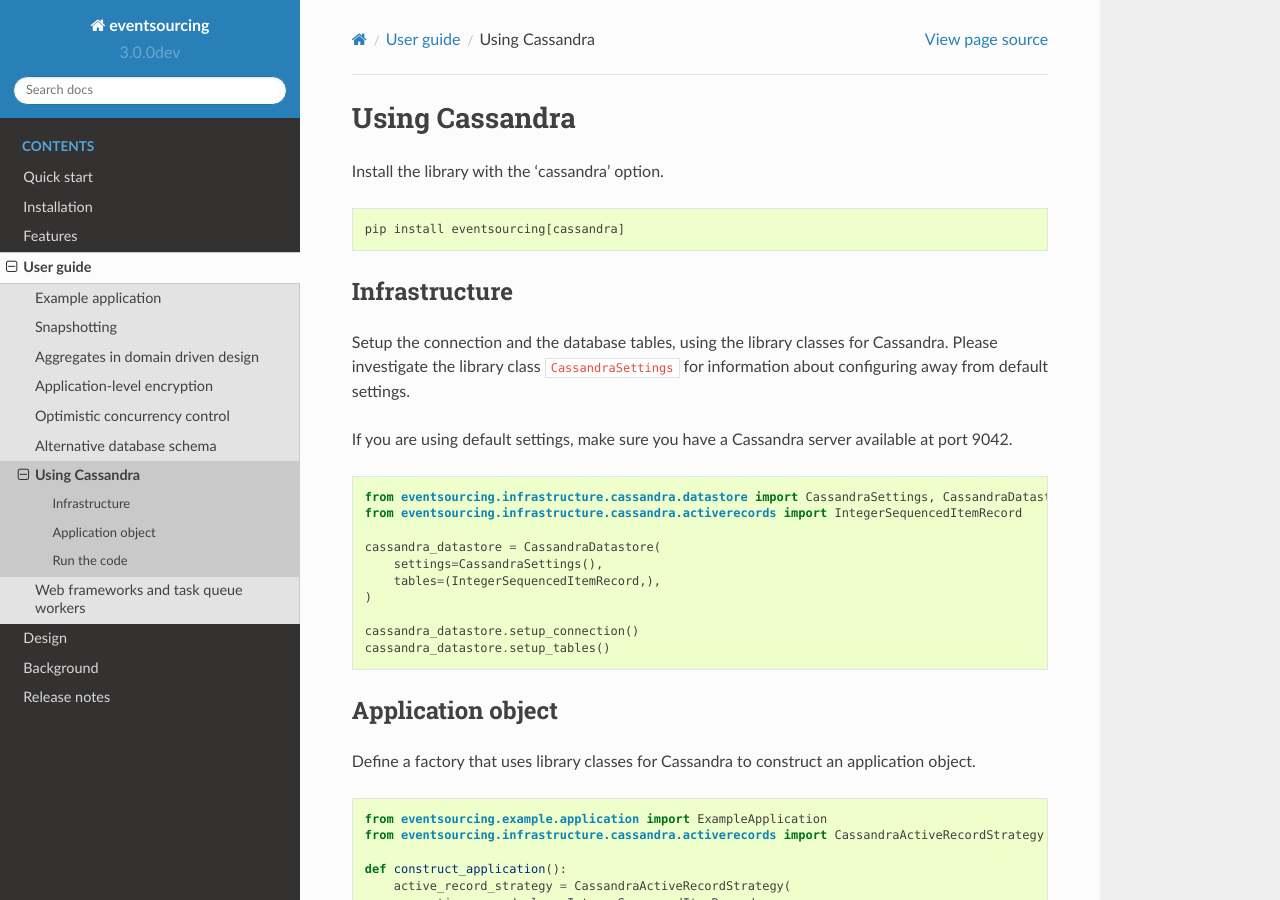
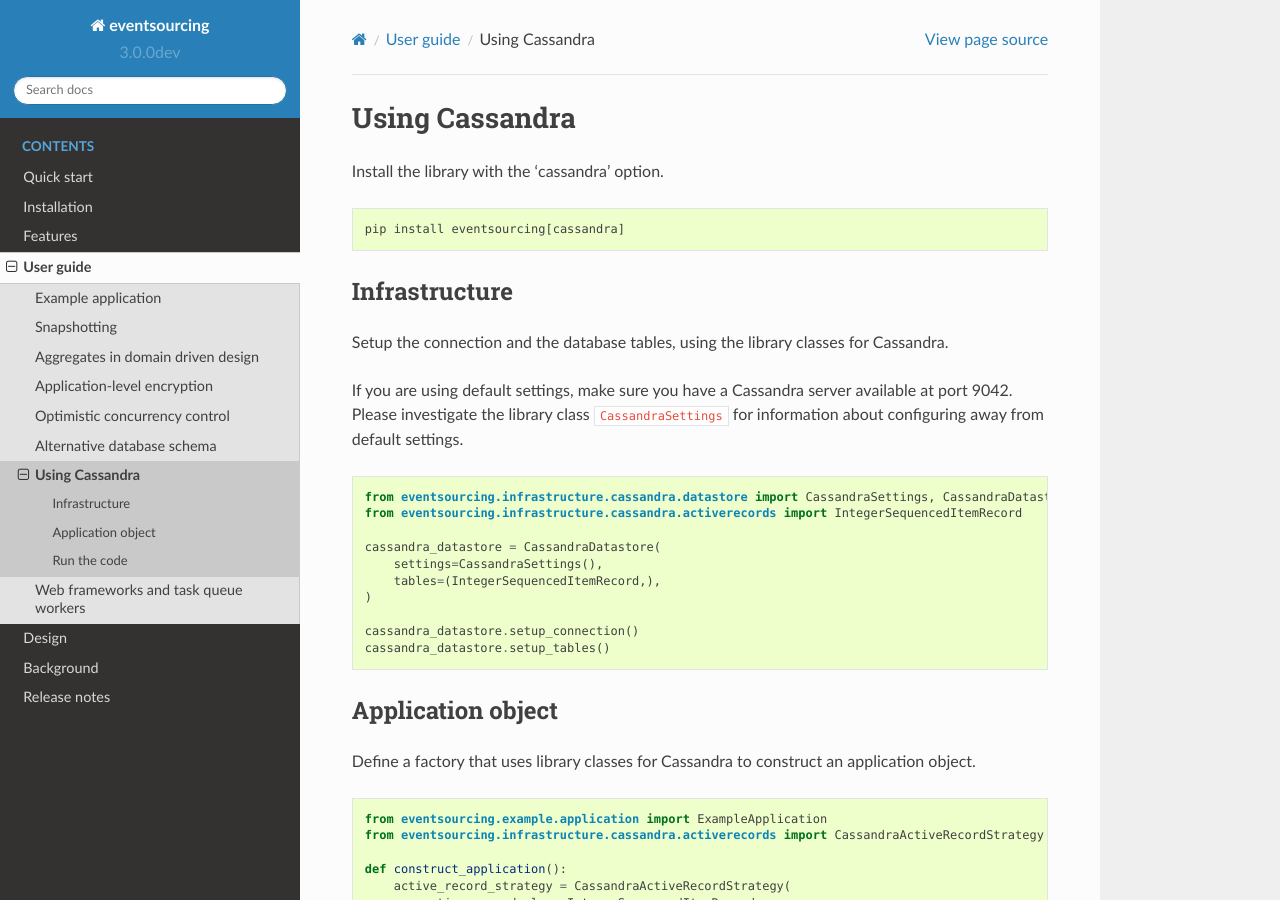
Before and after one commit to pyeventsourcing/eventsourcing, a Sphinx documentation site: the page built from docs/topics/user_guide/cassandra.rst, in a window 1280 px wide and 900 px high. Built offline with Sphinx 7.4.7 and the Read the Docs theme 2.0.0, drawn with Linux system fonts in a browser that asks for light colours.

Commit message:
Adjusted wording.

```diff
--- a/docs/topics/user_guide/cassandra.rst
+++ b/docs/topics/user_guide/cassandra.rst
@@ -13,10 +13,10 @@
 --------------
 
 Setup the connection and the database tables, using the library classes for Cassandra.
-Please investigate the library class ``CassandraSettings`` for information about
+
+If you are using default settings, make sure you have a Cassandra server available at
+port 9042. Please investigate the library class ``CassandraSettings`` for information about
 configuring away from default settings.
-
-If you are using default settings, make sure you have a Cassandra server available at port 9042.
 
 .. code:: python
 
```
